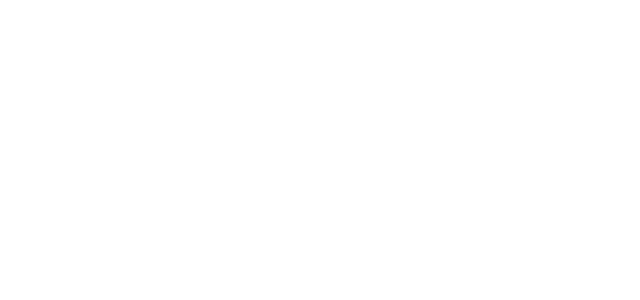
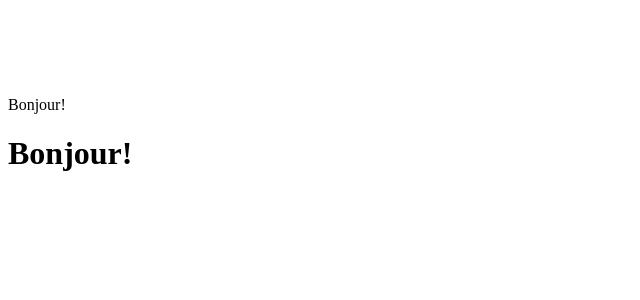
Before and after one commit to yuayuz/vue-learning, a Vue app in the folder vue/: page /Plugins in a window 1280 px wide. Before the commit this address had no page. Shown: the top 300 px of the page, without its empty margins (0-640 px from the left). Built offline with nearby package versions, Linux system fonts and the light colour scheme.

Commit message:
add `Pligins`

```diff
--- a/vue/src/main.ts
+++ b/vue/src/main.ts
@@ -27,3 +27,15 @@ app.config.errorHandler = (err) => {
 
 /* createApp API允许在同一个页面中创建多个共存的Vue应用，
  * 每个应用都有自己用于配置和全局资源的作用域*/
+
+// 插件 (Plugins) 是一种能为 Vue 添加全局功能的工具代码。
+// $translate 函数会接收一个例如 greetings.hello 的字符串，
+// 在用户提供的翻译字典中查找，并返回翻译得到的值。
+
+import i18nPlugin from '@/plugins/i18n'
+
+app.use(i18nPlugin, {
+  greetings: {
+    hello: 'Bonjour!'
+  }
+})
--- /dev/null
+++ b/vue/src/plugins/i18n.js
@@ -0,0 +1,27 @@
+// 一个插件可以是一个拥有 install() 方法的对象，也可以直接是一个安装函数本身。
+// 安装函数会接收到安装它的应用实例和传递给 app.use() 的额外选项作为参数
+// 这个函数应当能够在任意模板中被全局调用。
+// 这一点可以通过在插件中将它添加到 app.config.globalProperties 上来实现
+
+
+// $translate 函数会接收一个例如 greetings.hello 的字符串，
+// 在用户提供的翻译字典中查找，并返回翻译得到的值。
+
+export default {
+  install: (app, options) => {
+    // 我们可以通过 provide 来为插件用户供给一些内容。
+    // 举例来说，我们可以将插件接收到的 options 参数提供给整个应用，
+    // 让任何组件都能使用这个翻译字典对象。
+    app.provide('i18n', options)
+    // 注入一个全局可用的 $translate() 方法
+    app.config.globalProperties.$translate = (key) => {
+      // 获取 `options` 对象的深层属性
+      // 使用 `key` 作为索引
+      return key.split('.').reduce((o, i) => {
+        if (o) return o[i]
+      }, options)
+    }
+  }
+}
+// $translate 函数会接收一个例如 greetings.hello 的字符串，
+// 在用户提供的翻译字典中查找，并返回翻译得到的值。
--- a/vue/src/router/index.ts
+++ b/vue/src/router/index.ts
@@ -21,6 +21,7 @@ import Slots from '@/views/ComponentsInDepth/Slots.vue'
 import ProvideAndInject from '@/views/ComponentsInDepth/ProvideAndInject.vue'
 import Composables from '@/views/Reusability/Composables.vue'
 import CustomDirectives from '@/views/Reusability/CustomDirectives.vue'
+import Plugins from '@/views/Reusability/Plugins.vue'
 
 const router = createRouter({
   history: createWebHistory(import.meta.env.BASE_URL),
@@ -134,6 +135,11 @@ const router = createRouter({
       path:'/CustomDirectives',
       name: 'CustomDirectives',
       component:CustomDirectives
+    },
+    {
+      path:'/Plugins',
+      name: 'Plugins',
+      component:Plugins
     }
   ]
 })
--- a/vue/src/views/Home.vue
+++ b/vue/src/views/Home.vue
@@ -20,6 +20,7 @@
   <button @click="handleRouter('ProvideAndInject')">Provide And Inject</button>
   <button @click="handleRouter('Composables')">Composables</button>
   <button @click="handleRouter('CustomDirectives')">Custom Directives</button>
+  <button @click="handleRouter('Plugins')">Plugins</button>
 </template>
 <script setup lang="ts">
 import router from '@/router'
--- /dev/null
+++ b/vue/src/views/Reusability/Plugins.vue
@@ -0,0 +1,15 @@
+<script setup lang="ts">
+  import { inject } from 'vue'
+
+const i18n = inject('i18n')
+
+</script>
+
+<template>
+  <p>{{i18n.greetings.hello}}</p>
+  <h1>{{ $translate('greetings.hello') }}</h1>
+</template>
+
+<style scoped>
+
+</style>
```
